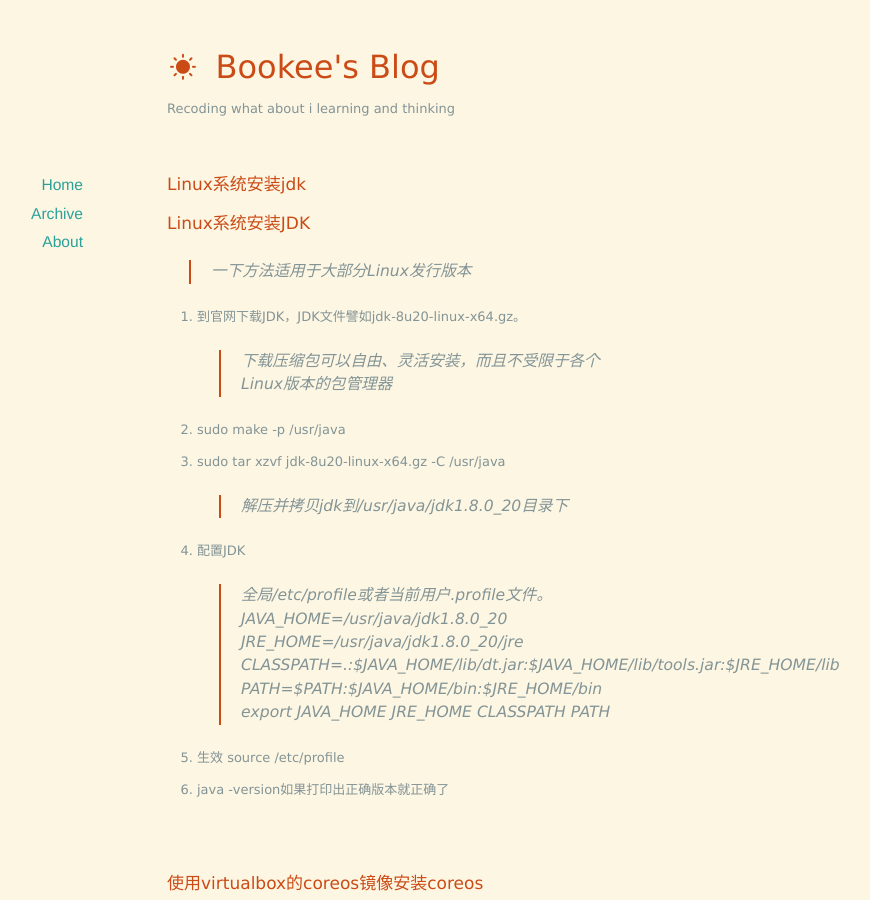
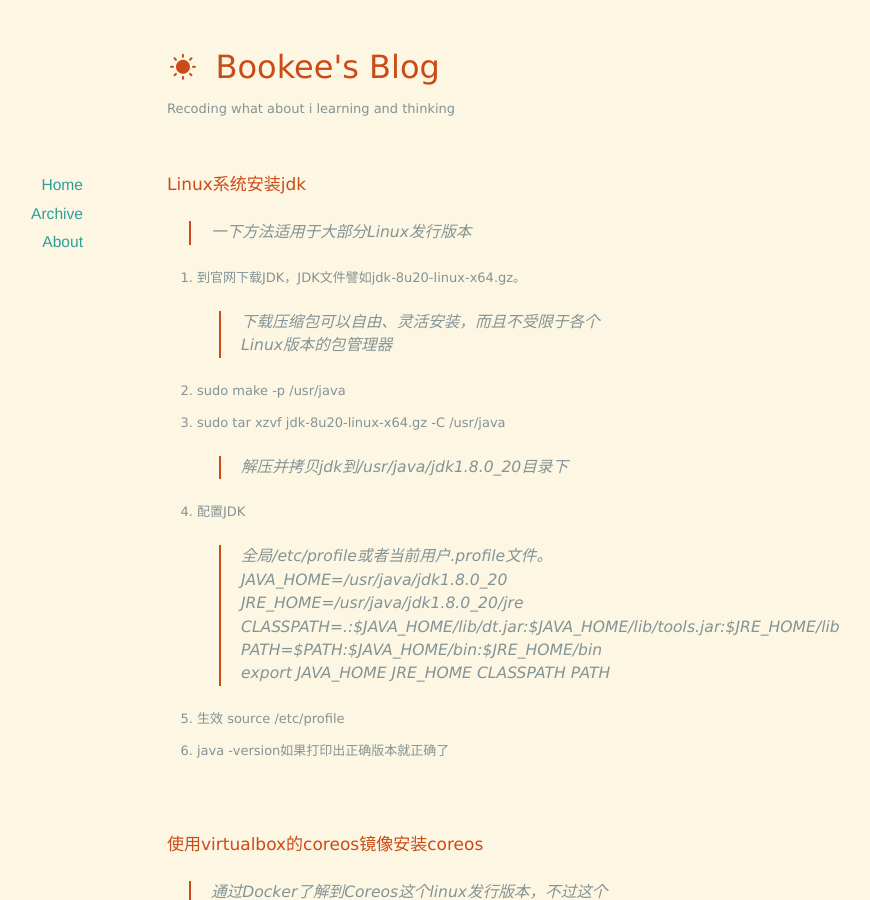
Before and after one commit to bookeezhou/bookeezhou.github.io, a Jekyll site: the page built from index.html, in a window 1280 px wide and 900 px high. Shown: the whole window, without its empty margins (223-1093 px from the left). Built offline with Jekyll 4.4.1, drawn with Linux system fonts in a browser that asks for light colours; nearby versions of some CDN libraries; the list of posts is cut into pages by our own code.

Commit message:
JDK安装post

```diff
--- a/_posts/2015-03-04-Linux系统安装JDK.markdown
+++ b/_posts/2015-03-04-Linux系统安装JDK.markdown
@@ -1,5 +1,3 @@
-# Linux系统安装JDK
-
 > 一下方法适用于大部分Linux发行版本
 
 1. 到官网下载JDK，JDK文件譬如jdk-8u20-linux-x64.gz。
```
